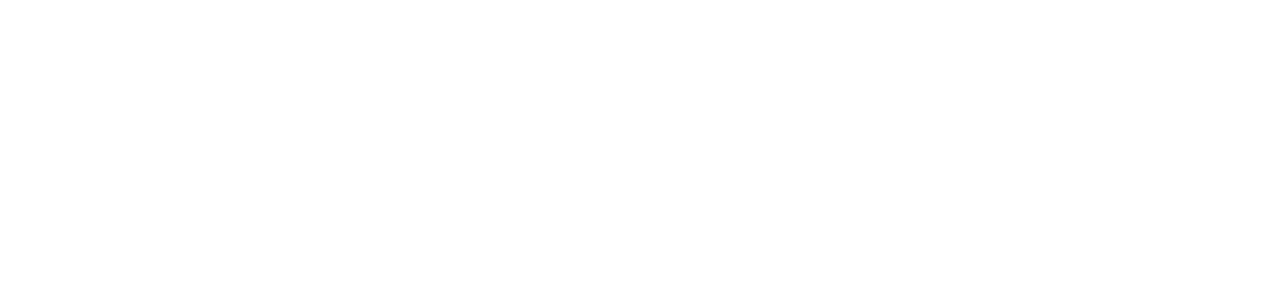
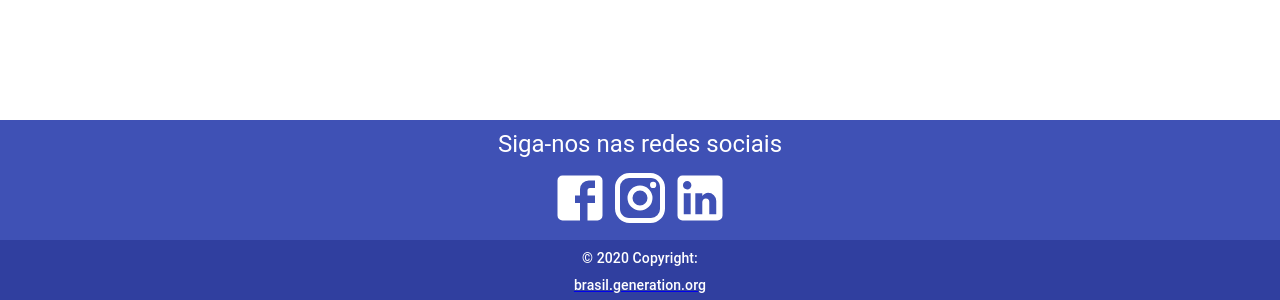
Before and after one commit to dimitrimarinho/Apuro--ProjetoIntegradorT52--Generation, a React (Create React App) app in the folder apuro-frontend/: page / in a window 1280 px wide. Shown: the part 744-1044 px from the top of the page. Before the commit the page ends 800 px from the top, so only its background shows below. Built offline with nearby package versions, Linux system fonts and the light colour scheme.

Commit message:
criando rodapé e sua rota

```diff
--- a/apuro-frontend/src/App.tsx
+++ b/apuro-frontend/src/App.tsx
@@ -1,10 +1,18 @@
 import React from 'react';
+import Navbar from './components/static/navbar/Navbar';
+import Footer from './components/static/footer/Footer';
+import { BrowserRouter as Router, Routes, Route } from 'react-router-dom';
 import './App.css';
-import Navbar from './components/static/navbar/Navbar';
 
 function App() {
   return (
-    <Navbar />
+
+    <Router>
+      <Navbar />
+      <div style={{ minHeight: '100vh' }}></div>
+      <Footer />
+    </Router>
+
   );
 
 }
--- a/apuro-frontend/src/components/static/footer/Footer.css
+++ b/apuro-frontend/src/components/static/footer/Footer.css
@@ -0,0 +1,15 @@
+.box1{
+    background-color: #3F51B5;
+     height: 120px;
+}
+.icones{
+    font-size: 60px !important;
+    color: white;
+}
+.box2{
+    background-color: #303F9F;
+     height:60px;
+}
+.textos{
+    color: white;
+}
--- a/apuro-frontend/src/components/static/footer/Footer.tsx
+++ b/apuro-frontend/src/components/static/footer/Footer.tsx
@@ -1,2 +1,45 @@
 import React from "react";
-import "./Footer"
+import { Grid, Typography } from "@material-ui/core";
+import {Box} from "@mui/material";
+import InstagramIcon from '@material-ui/icons/Instagram';
+import FacebookIcon from '@material-ui/icons/Facebook';
+import LinkedInIcon from '@material-ui/icons/LinkedIn';
+import "./Footer.css";
+
+function footer(){
+return(
+    <>
+    <Grid container direction="row" justifyContent="center" alignItems="center">
+         <Grid alignItems="center" item xs={12}>
+             <Box className="box1">
+                 <Box paddingTop={1} display="flex" alignItems="center" justifyContent="center">
+                     <Typography variant="h5" align="center" gutterBottom className="textos">Siga-nos nas redes sociais </Typography>
+                 </Box>
+                 <Box display="flex" alignItems="center" justifyContent="center">
+                     <a href="https://www.facebook.com/generationbrasil" target="_blank">
+                         <FacebookIcon  className="icones"/>
+                     </a>
+                     <a href="https://www.instagram.com/generationbrasil/" target="_blank">
+                         <InstagramIcon className="icones"/>
+                     </a>
+                     <a href="https://www.linkedin.com/school/generationbrasil/" target="_blank">
+                         <LinkedInIcon  className="icones"/>
+                     </a>
+                 </Box>
+             </Box>
+             <Box className="box2">
+                 <Box paddingTop={1}>
+                     <Typography variant="subtitle2" align="center" gutterBottom className="textos" >© 2020 Copyright:</Typography>
+                 </Box>
+                 <Box>
+                     <a target="_blank" href="https://brasil.generation.org">
+                         <Typography variant="subtitle2" gutterBottom className="textos" align="center">brasil.generation.org</Typography>
+                     </a>
+                 </Box>
+             </Box>
+         </Grid>
+     </Grid>
+ </>
+);
+}
+export default footer;
```
